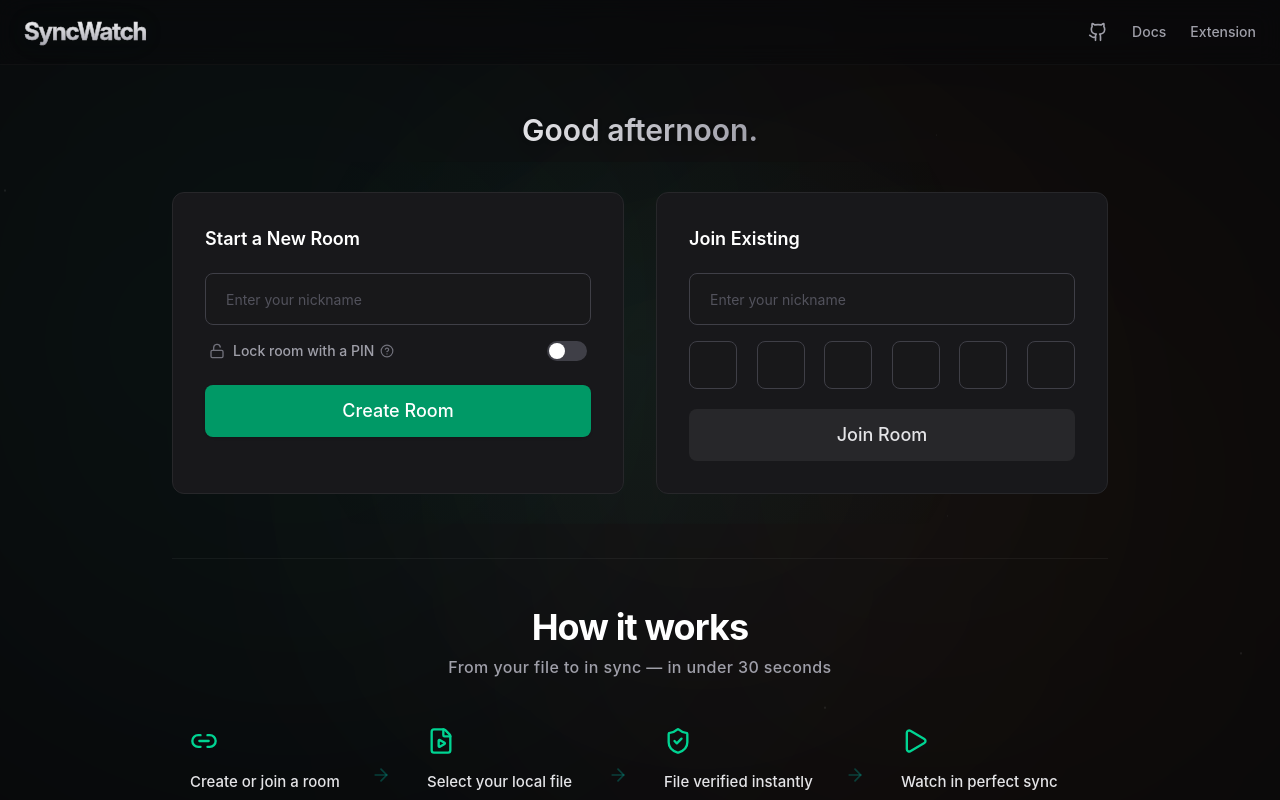
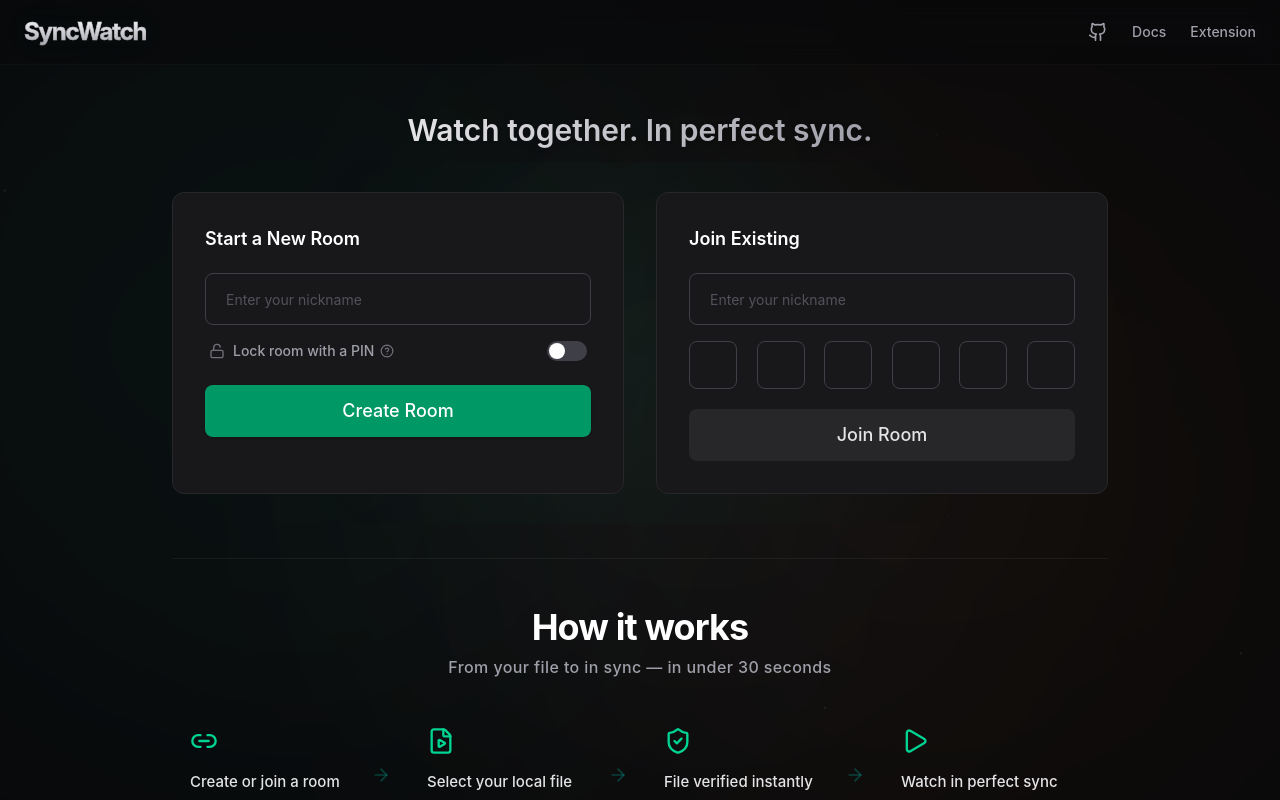
Before and after one commit to sampratigaurav/syncwatch, a React (Vite) app in the folder client/: page / in a window 1280 px wide. Shown: the top 800 px of the page. Built offline with nearby package versions, Linux system fonts and the light colour scheme.

Commit message:
UI: Replace time-based greeting with static tagline on landing page

```diff
--- a/client/src/pages/Home.tsx
+++ b/client/src/pages/Home.tsx
@@ -105,7 +105,7 @@ export default function Home() {
 
   const [showExpiredError, setShowExpiredError] = useState(false);
   const [isLoading, setIsLoading] = useState(false);
-  const [greeting, setGreeting] = useState('');
+
 
   const [showCreatePin, setShowCreatePin] = useState(false);
   const [showJoinPin, setShowJoinPin] = useState(false);
@@ -172,12 +172,7 @@ export default function Home() {
     return () => observer.disconnect();
   }, []);
 
-  useEffect(() => {
-    const hour = new Date().getHours();
-    if (hour < 12) setGreeting('Good morning.');
-    else if (hour < 18) setGreeting('Good afternoon.');
-    else setGreeting('Good evening.');
-  }, []);
+
 
   useEffect(() => {
     if (urlRoomId) {
@@ -369,7 +364,7 @@ export default function Home() {
 
            {/* Greeting */}
            <h2 className="text-2xl tablet:text-3xl font-semibold bg-gradient-to-r from-zinc-200 to-zinc-400 bg-clip-text text-transparent drop-shadow-sm pb-1">
-             {greeting}
+             Watch together. In perfect sync.
            </h2>
 
            {/* Create / Join Container */}
```
